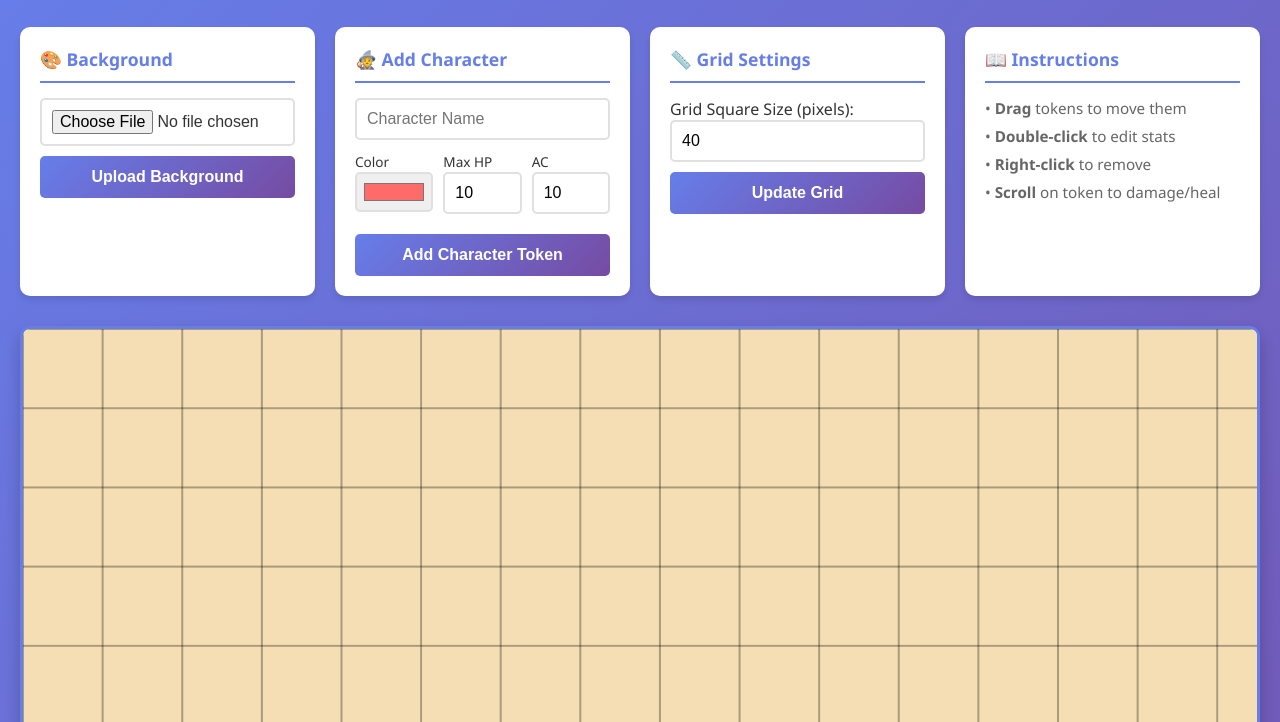
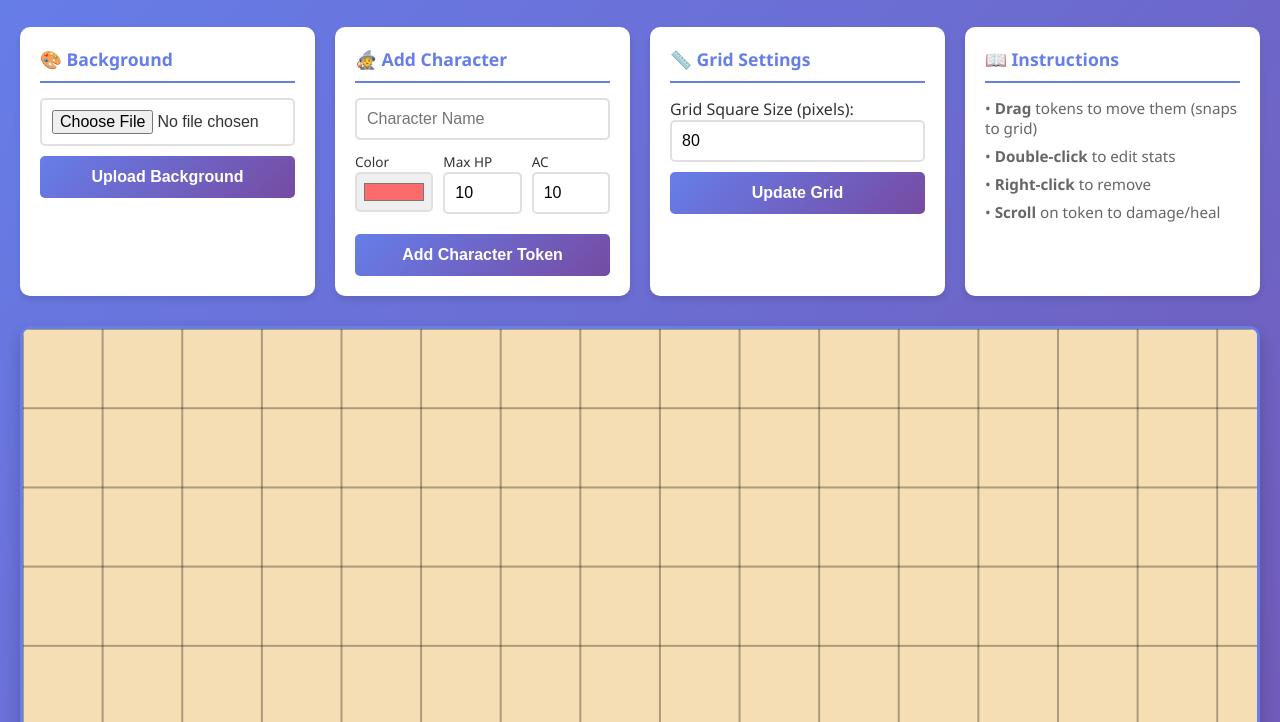
Before and after one commit to Cereallll/dnd, a website: page public/index.html in a window 1280 px wide. Shown: the part 78-800 px from the top of the page. Drawn offline with Linux system fonts and the light colour scheme.

Commit message:
Update default grid size to 80 in HTML form

```diff
--- a/public/index.html
+++ b/public/index.html
@@ -44,13 +44,13 @@
       <div class="control-section">
         <h3>📏 Grid Settings</h3>
         <label>Grid Square Size (pixels):</label>
-        <input type="number" id="gridSize" value="40" min="20" max="100">
+        <input type="number" id="gridSize" value="80" min="20" max="100">
         <button id="updateGridBtn">Update Grid</button>
       </div>
 
       <div class="control-section">
         <h3>📖 Instructions</h3>
-        <p>• <strong>Drag</strong> tokens to move them</p>
+        <p>• <strong>Drag</strong> tokens to move them (snaps to grid)</p>
         <p>• <strong>Double-click</strong> to edit stats</p>
         <p>• <strong>Right-click</strong> to remove</p>
         <p>• <strong>Scroll</strong> on token to damage/heal</p>
```
